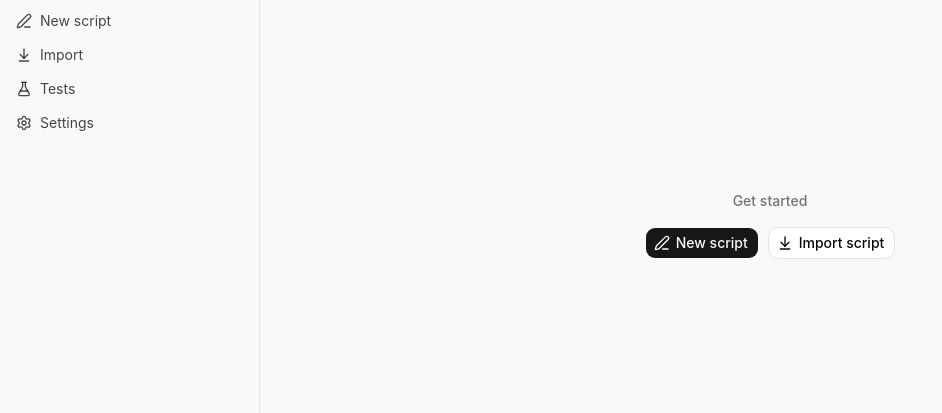
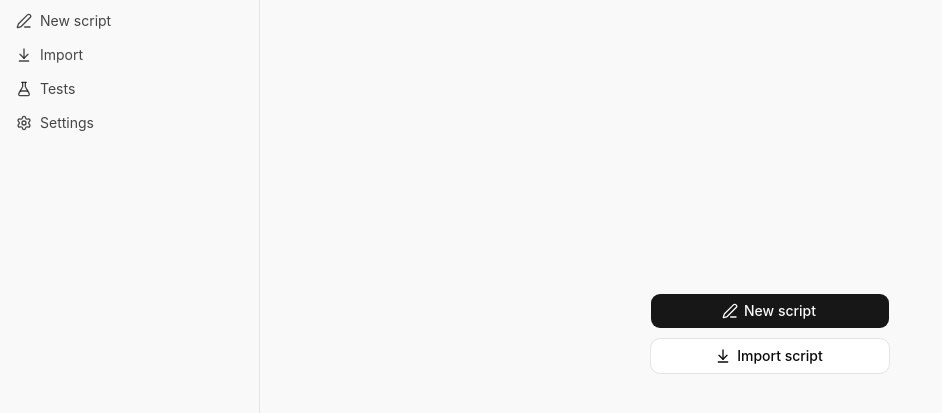
Before and after one commit to jamespaladino/rehearsal-app, a plain HTML site: page index.html in a window 1280 px wide. Shown: the part 67-480 px from the top of the page, without its empty margins (0-942 px from the left). Drawn offline with Linux system fonts and the light colour scheme.

Commit message:
blank state style fixes

```diff
--- a/css/layout.css
+++ b/css/layout.css
@@ -370,17 +370,18 @@
 
 .empty-library {
   display: grid;
-  min-height: calc(65vh - var(--header-height));
-  min-height: calc(65svh - var(--header-height));
+  min-height: calc(100vh - 2 * var(--header-height));
+  min-height: calc(100svh - 2 * var(--header-height));
   place-content: center;
   justify-items: center;
-  gap: 16px;
-  text-align: center;
 }
 
 .empty-library .row {
-  justify-content: center;
-  flex-wrap: wrap;
+  flex-direction: column;
+}
+
+.empty-library .btn {
+  width: min(240px, 80vw);
 }
 
 .editor {
--- a/index.html
+++ b/index.html
@@ -188,11 +188,10 @@
         </section>
       </section>
 
-      <main id="emptyLibrary" class="empty-library hidden" aria-labelledby="emptyLibraryTitle">
-        <p id="emptyLibraryTitle" class="field-label muted">Get started</p>
+      <main id="emptyLibrary" class="empty-library hidden">
         <div class="row">
-          <button id="emptyNewScript" class="btn btn-default" type="button"><i data-lucide="pen-line" data-icon="inline-start"></i>New script</button>
-          <button id="emptyImportScript" class="btn btn-outline" type="button"><i data-lucide="arrow-down-to-line" data-icon="inline-start"></i>Import script</button>
+          <button id="emptyNewScript" class="btn btn-default btn-lg" type="button"><i data-lucide="pen-line" data-icon="inline-start"></i>New script</button>
+          <button id="emptyImportScript" class="btn btn-outline btn-lg" type="button"><i data-lucide="arrow-down-to-line" data-icon="inline-start"></i>Import script</button>
         </div>
       </main>
 
```
